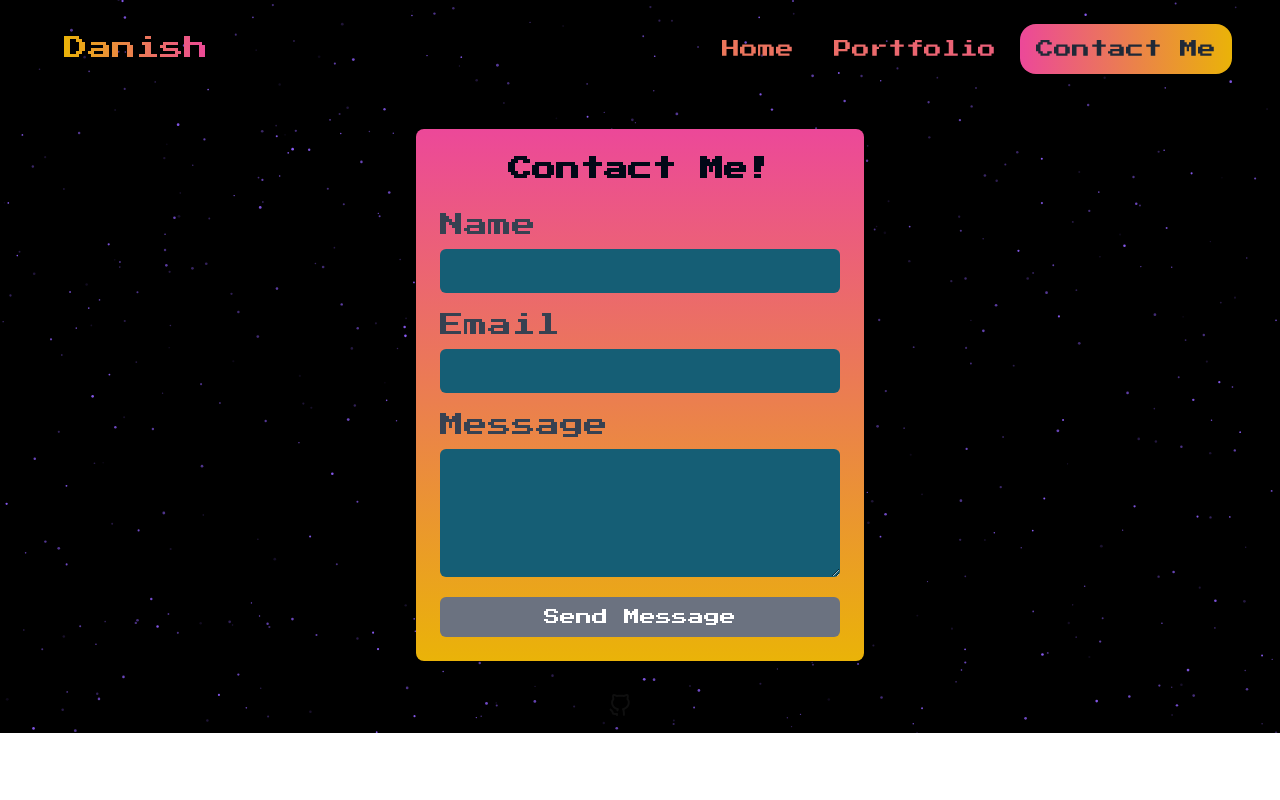
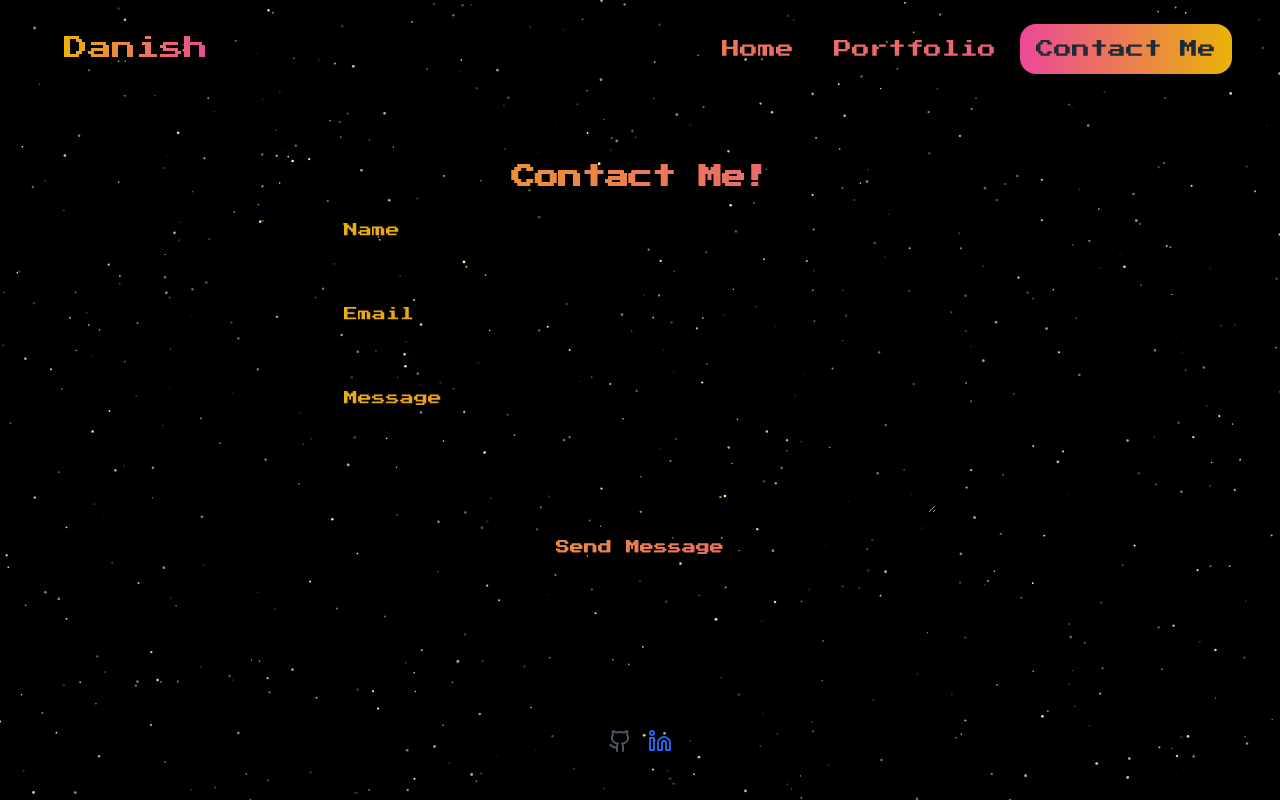
Before and after one commit to DanTiw/retro_portfolio_dantiw, a Next.js app: page /contact in a window 1280 px wide. Built offline with nearby package versions, Linux system fonts and the light colour scheme.

Commit message:
fixed whitespaces

```diff
--- a/src/app/contact/page.tsx
+++ b/src/app/contact/page.tsx
@@ -2,7 +2,12 @@
 import Link from 'next/link';
 import React, { useState } from 'react';
 import Image from 'next/image'
-
+import { Input } from "@/components/ui/input";
+import { Textarea } from "@/components/ui/textarea";
+import { Button } from "@/components/ui/button";
+import { Card, CardHeader, CardTitle, CardContent, CardFooter } from "@/components/ui/card";
+import { Label } from "@/components/ui/label";
+import { GithubIcon, LinkedinIcon } from "lucide-react";
 const ContactForm: React.FC = () => {
     const [name, setName] = useState('');
     const [email, setEmail] = useState('');
@@ -35,78 +40,81 @@ const ContactForm: React.FC = () => {
     };
 
     return (
+
+
     <>
-        <form onSubmit={handleSubmit} className="max-w-md mx-auto mt-8 p-6 bg-gradient-to-t from-yellow-500 to-pink-500 rounded-lg shadow-md">
-            <h2 className="text-2xl font-bold mb-6 text-center">Contact Me!</h2>
-            <div className="mb-4">
-                <label htmlFor="name" className="block mb-2 text-2xl font-medium text-gray-700">Name</label>
-                <input
-                    type="text"
+        <Card className="w-[50vw] h-[70vh] mt-[5vh] ml-[25vw] bg-transparent  border-none bg-gradient-to-r from-yellow-500 to-pink-500 bg-clip-text text-transparent" >
+          <CardHeader>
+            <CardTitle className="text-2xl font-bold text-center ">Contact Me!</CardTitle>
+          </CardHeader>
+          <CardContent>
+            <form onSubmit={handleSubmit}>
+              <div className="space-y-4">
+                <div className="space-y-2">
+                  <Label htmlFor="name">Name</Label>
+                  <Input
                     id="name"
                     value={name}
                     onChange={(e) => setName(e.target.value)}
                     required
-                    className="text-xl w-full  px-3 py-2 bg-cyan-800 rounded-md focus:outline-none focus:ring-2 focus:ring-gray-500"
+                    className="bg-transparent border-none hover:bg-gradient-to-r hover:from-yellow-500 hover:to-pink-500 focus:bg-gradient-to-r focus:from-yellow-500 focus:to-pink-500 hover:text-black focus:text-black transition-all duration-300"
                   />
                 </div>
-            <div className="mb-4">
-                <label htmlFor="email" className="block mb-2 text-2xl font-medium text-gray-700">Email</label>
-                <input
+                <div className="space-y-2">
+                  <Label htmlFor="email">Email</Label>
+                  <Input
                     type="email"
                     id="email"
                     value={email}
                     onChange={(e) => setEmail(e.target.value)}
                     required
-                    className="text-xl w-full px-3 py-2 bg-cyan-800 rounded-md focus:outline-none focus:ring-2 focus:ring-gray-500"
+                    className="bg-transparent border-none hover:bg-gradient-to-r hover:from-yellow-500 hover:to-pink-500 focus:bg-gradient-to-r focus:from-yellow-500 focus:to-pink-500 hover:text-black focus:text-black transition-all duration-300"
                   />
                 </div>
-            <div className="mb-4">
-                <label htmlFor="message" className="block mb-2 text-2xl font-medium text-gray-700">Message</label>
-                <textarea
+                <div className="space-y-2">
+                  <Label htmlFor="message">Message</Label>
+                  <Textarea
                     id="message"
                     value={message}
                     onChange={(e) => setMessage(e.target.value)}
                     required
                     rows={4}
-                    className="text-xl w-full px-3 py-2 bg-cyan-800  rounded-md focus:outline-none focus:ring-2 focus:ring-gray-500"
-                ></textarea>
+                    className="bg-transparent border-none hover:bg-gradient-to-r hover:from-yellow-500 hover:to-pink-500 focus:bg-gradient-to-r focus:from-yellow-500 focus:to-pink-500 hover:text-black focus:text-black transition-all duration-300"
+
+                  />
                 </div>
-            <button
+              </div>
+              <Button
                 type="submit"
                 disabled={status === 'submitting'}
-                className="w-full px-4 py-2 text-white bg-gray-500 rounded-md hover:bg-gray-700 focus:outline-none focus:ring-2 focus:ring-blue-500 focus:ring-offset-2 disabled:opacity-50"
+                className="w-full mt-4 bg-gradient-to-r from-yellow-500 to-pink-500 bg-clip-text text-transparent"
               >
                 {status === 'submitting' ? 'Sending...' : 'Send Message'}
-            </button>
+              </Button>
+            </form>
+          </CardContent>
+          <CardFooter>
             {status === 'success' && (
-                <p className="mt-4 text-green-600">Your message has been sent successfully!</p>
+              <p className="text-green-600">Your message has been sent successfully!</p>
             )}
             {status === 'error' && (
-                <p className="mt-4 text-red-600">There was an error sending your message. Please try again.</p>
+              <p className="text-red-600">There was an error sending your message. Please try again.</p>
             )}
-        </form>
+          </CardFooter>
+        </Card>
+
+
       <footer className="mt-4 p-4">
         <div className="flex justify-center items-center space-x-4">
-        <Link href="https://github.com/DanTiw" target="_blank" rel="noopener noreferrer" className="text-gray-600 hover:scale-125 transition-colors duration-300">
-            <Image
-                src="/SVGs/github.svg"
-                alt="Github Logo Danish Tiwari"
-                width={24}
-                height={24}
-            />
+          <Link href="https://github.com/DanTiw" target="_blank" rel="noopener noreferrer" className="text-gray-600 hover:scale-125 transition-transform duration-300">
+            <GithubIcon size={24} />
           </Link>
-        <Link href="https://www.linkedin.com/in/danishtiwari" target="_blank" rel="noopener noreferrer" className="hover:scale-125 transition-colors duration-300">
-        <Image
-                src="/SVGs/linkedin.svg"
-                alt="LinkedIN logo Danish Tiwari"
-                width={24}
-                height={24}
-            />
+          <Link href="https://www.linkedin.com/in/danishtiwari" target="_blank" rel="noopener noreferrer" className="text-blue-600 hover:scale-125 transition-transform duration-300">
+            <LinkedinIcon size={24} />
           </Link>
         </div>
       </footer>
     </>
-
   );
 };
 
--- a/src/app/layout.tsx
+++ b/src/app/layout.tsx
@@ -27,17 +27,19 @@ export default function RootLayout({
   return (
     <html lang="en">
       <body className={fontD.className}>
-        <div className="h-full w-full relative bg-black overflow-hidden">
+      <div className="min-h-screen w-full bg-black flex flex-col items-center justify-start overflow-auto">
+      <div className="w-full fixed inset-0">
         <SparklesCore
-            id="tsparticles"
+          id="tsparticlesfullpage"
           background="transparent"
           minSize={0.6}
           maxSize={1.4}
           particleDensity={100}
-            className="w-full h-full absolute"
-            particleColor="#8b5cf6"
+          className="w-full h-full "
+          particleColor="#FFF3B0"
         />
-          <main className="relative z-10">
+      </div>
+          <main className="relative z-10 w-full">
             <Navbar />
             {children}
           </main>
--- a/src/components/icon-cloud.tsx
+++ b/src/components/icon-cloud.tsx
@@ -26,9 +26,9 @@ const slugs = [
 
 const TechStackCloud: React.FC = () => {
   return (
-    <div className="w-full flex flex-col items-center justify-center md:mt-16">
-
-      <div className="flex h-[400px] w-full max-w-[84rem] items-center justify-center overflow-hidden rounded-lg bg-black-900 px-20 pb-20 pt-8">
+    <div className="w-full flex flex-col items-center justify-center ">
+      <h1 className="bg-gradient-to-r from-yellow-500 to-pink-500 bg-clip-text text-transparent text-2xl font-bold">Tech Stack</h1>
+      <div className="flex h-auto w-full max-w-[90vw] sm:max-w-[84rem] items-center justify-center overflow-hidden rounded-lg bg-black-900 p-4 sm:p-8 md:p-12 lg:p-16 xl:p-20">
         <IconCloud iconSlugs={slugs} />
       </div>
     </div>
--- /dev/null
+++ b/src/components/ui/card.tsx
@@ -0,0 +1,76 @@
+import * as React from "react"
+
+import { cn } from "@/lib/utils"
+
+const Card = React.forwardRef<
+  HTMLDivElement,
+  React.HTMLAttributes<HTMLDivElement>
+>(({ className, ...props }, ref) => (
+  <div
+    ref={ref}
+    className={cn(
+      "rounded-xl border bg-card text-card-foreground shadow",
+      className
+    )}
+    {...props}
+  />
+))
+Card.displayName = "Card"
+
+const CardHeader = React.forwardRef<
+  HTMLDivElement,
+  React.HTMLAttributes<HTMLDivElement>
+>(({ className, ...props }, ref) => (
+  <div
+    ref={ref}
+    className={cn("flex flex-col space-y-1.5 p-6", className)}
+    {...props}
+  />
+))
+CardHeader.displayName = "CardHeader"
+
+const CardTitle = React.forwardRef<
+  HTMLParagraphElement,
+  React.HTMLAttributes<HTMLHeadingElement>
+>(({ className, ...props }, ref) => (
+  <h3
+    ref={ref}
+    className={cn("font-semibold leading-none tracking-tight", className)}
+    {...props}
+  />
+))
+CardTitle.displayName = "CardTitle"
+
+const CardDescription = React.forwardRef<
+  HTMLParagraphElement,
+  React.HTMLAttributes<HTMLParagraphElement>
+>(({ className, ...props }, ref) => (
+  <p
+    ref={ref}
+    className={cn("text-sm text-muted-foreground", className)}
+    {...props}
+  />
+))
+CardDescription.displayName = "CardDescription"
+
+const CardContent = React.forwardRef<
+  HTMLDivElement,
+  React.HTMLAttributes<HTMLDivElement>
+>(({ className, ...props }, ref) => (
+  <div ref={ref} className={cn("p-6 pt-0", className)} {...props} />
+))
+CardContent.displayName = "CardContent"
+
+const CardFooter = React.forwardRef<
+  HTMLDivElement,
+  React.HTMLAttributes<HTMLDivElement>
+>(({ className, ...props }, ref) => (
+  <div
+    ref={ref}
+    className={cn("flex items-center p-6 pt-0", className)}
+    {...props}
+  />
+))
+CardFooter.displayName = "CardFooter"
+
+export { Card, CardHeader, CardFooter, CardTitle, CardDescription, CardContent }
--- /dev/null
+++ b/src/components/ui/input.tsx
@@ -0,0 +1,25 @@
+import * as React from "react"
+
+import { cn } from "@/lib/utils"
+
+export interface InputProps
+  extends React.InputHTMLAttributes<HTMLInputElement> {}
+
+const Input = React.forwardRef<HTMLInputElement, InputProps>(
+  ({ className, type, ...props }, ref) => {
+    return (
+      <input
+        type={type}
+        className={cn(
+          "flex h-9 w-full rounded-md border border-input bg-transparent px-3 py-1 text-sm shadow-sm transition-colors file:border-0 file:bg-transparent file:text-sm file:font-medium placeholder:text-muted-foreground focus-visible:outline-none focus-visible:ring-1 focus-visible:ring-ring disabled:cursor-not-allowed disabled:opacity-50",
+          className
+        )}
+        ref={ref}
+        {...props}
+      />
+    )
+  }
+)
+Input.displayName = "Input"
+
+export { Input }
--- /dev/null
+++ b/src/components/ui/label.tsx
@@ -0,0 +1,26 @@
+"use client"
+
+import * as React from "react"
+import * as LabelPrimitive from "@radix-ui/react-label"
+import { cva, type VariantProps } from "class-variance-authority"
+
+import { cn } from "@/lib/utils"
+
+const labelVariants = cva(
+  "text-sm font-medium leading-none peer-disabled:cursor-not-allowed peer-disabled:opacity-70"
+)
+
+const Label = React.forwardRef<
+  React.ElementRef<typeof LabelPrimitive.Root>,
+  React.ComponentPropsWithoutRef<typeof LabelPrimitive.Root> &
+    VariantProps<typeof labelVariants>
+>(({ className, ...props }, ref) => (
+  <LabelPrimitive.Root
+    ref={ref}
+    className={cn(labelVariants(), className)}
+    {...props}
+  />
+))
+Label.displayName = LabelPrimitive.Root.displayName
+
+export { Label }
--- /dev/null
+++ b/src/components/ui/textarea.tsx
@@ -0,0 +1,24 @@
+import * as React from "react"
+
+import { cn } from "@/lib/utils"
+
+export interface TextareaProps
+  extends React.TextareaHTMLAttributes<HTMLTextAreaElement> {}
+
+const Textarea = React.forwardRef<HTMLTextAreaElement, TextareaProps>(
+  ({ className, ...props }, ref) => {
+    return (
+      <textarea
+        className={cn(
+          "flex min-h-[60px] w-full rounded-md border border-input bg-transparent px-3 py-2 text-sm shadow-sm placeholder:text-muted-foreground focus-visible:outline-none focus-visible:ring-1 focus-visible:ring-ring disabled:cursor-not-allowed disabled:opacity-50",
+          className
+        )}
+        ref={ref}
+        {...props}
+      />
+    )
+  }
+)
+Textarea.displayName = "Textarea"
+
+export { Textarea }
```
Lines whose indentation alone changed are shown as unchanged.
